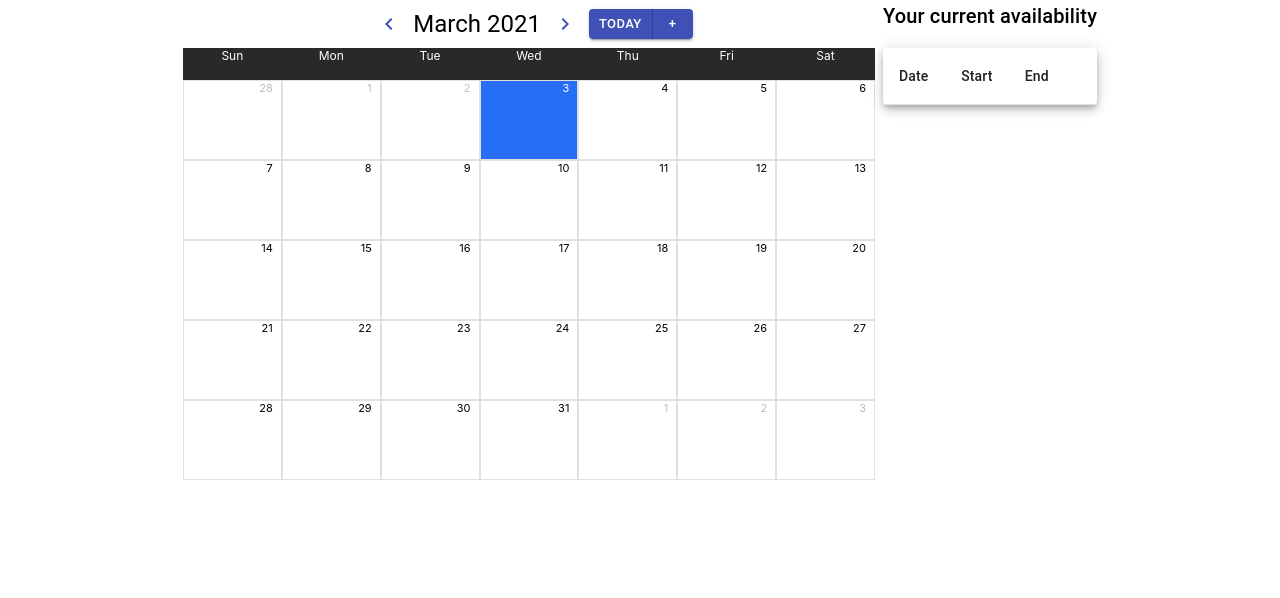
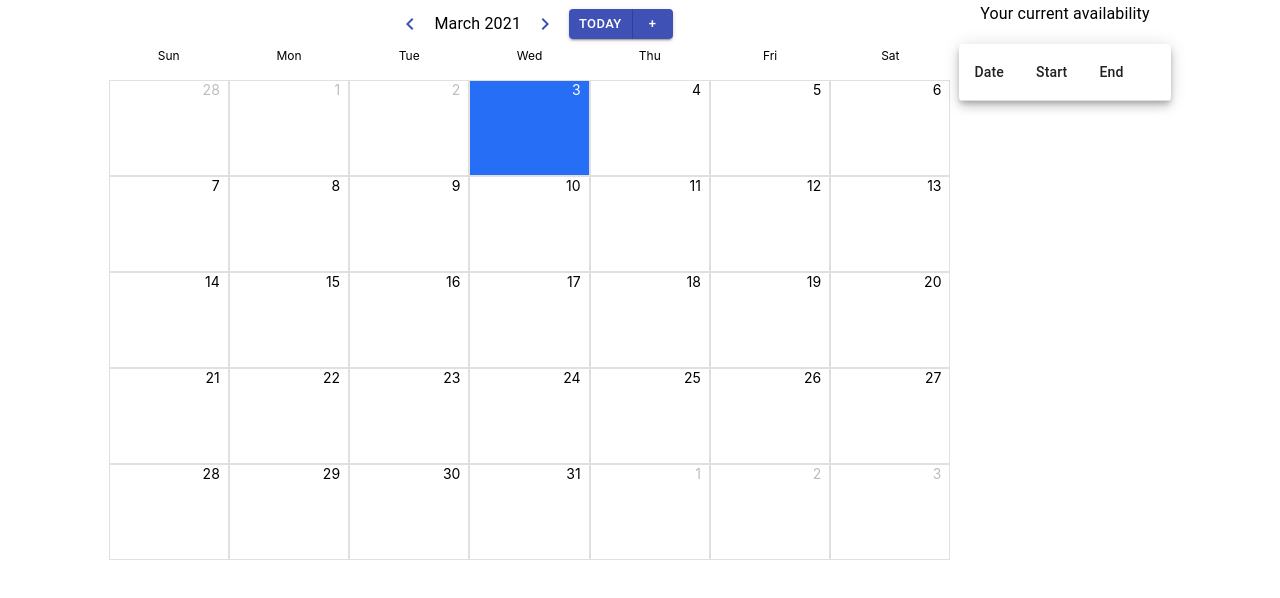
Before and after one commit to quddd/availability-calendar, a React (Create React App) app: page / in a window 1280 px wide. Shown: the top 598 px of the page. Built offline with nearby package versions, Linux system fonts and the light colour scheme.

Commit message:
more styling

```diff
--- a/src/components/Calendar.js
+++ b/src/components/Calendar.js
@@ -27,21 +27,22 @@ import {
 import NavigateNextIcon from "@material-ui/icons/NavigateNext";
 import NavigateBeforeIcon from "@material-ui/icons/NavigateBefore";
 import DeleteIcon from "@material-ui/icons/Delete";
+import FiberManualRecordIcon from "@material-ui/icons/FiberManualRecord";
 import Popup from "./Popup";
 import TimeForm from "./TimeForm";
 
 const useStyles = makeStyles((theme) => ({
   days: {
     border: `1px solid ${theme.palette.grey[300]}`,
-    height: "10vh",
+    height: "12vh",
     width: "14vw",
     padding: theme.spacing(0, 1),
-    fontSize: "calc(3px + 1vmin)",
+    fontSize: "calc(6px + 1vmin)",
     cursor: "pointer",
   },
   weekNames: {
-    color: theme.palette.common.white,
-    background: "#292929",
+    //color: theme.palette.common.white,
+    //background: "#292929",
     height: "4vh",
     width: "14vw",
     padding: theme.spacing(0, 1),
@@ -55,14 +56,22 @@ const useStyles = makeStyles((theme) => ({
     color: theme.palette.grey[400],
   },
   calendar: {
-    maxWidth: 700,
+    maxWidth: 850,
   },
   table: {
     marginTop: theme.spacing(2),
-    maxHeight: "40vh",
+    maxHeight: "50vh",
   },
   deleteIcon: {
     color: "#800080",
+  },
+  badge: {
+    marginRight: theme.spacing(0.5),
+    fontSize: "calc(1px + 1vmin)",
+    color: "green",
+  },
+  events: {
+    fontSize: "calc(4px + 1vmin)",
   },
 }));
 
@@ -136,7 +145,7 @@ function Calendar() {
             <IconButton color='primary' onClick={prevMonth}>
               <NavigateBeforeIcon />
             </IconButton>
-            <Typography component='h5' variant='h5'>
+            <Typography component='p' variant='subtitle1'>
               {format(currentDate, "MMMM yyyy")}
             </Typography>
             <IconButton color='primary' onClick={nextMonth}>
@@ -164,16 +173,19 @@ function Calendar() {
                   {availability
                     .filter((item) => isSameDay(item.start, day))
                     .map((date, key) => (
+                      <Grid key={key} container direction='row'>
                         <Typography
+                          className={classes.events}
                           variant='body2'
                           component='p'
                           display='block'
                           noWrap
                           align='left'
-                        key={key}
                         >
-                        {format(date.start, "haaa")}-{format(date.end, "haaa")}
+                          <FiberManualRecordIcon className={classes.badge} />
+                          {format(date.start, "h:mmaaa")}
                         </Typography>
+                      </Grid>
                     ))}
                 </Grid>
               ))}
@@ -181,7 +193,7 @@ function Calendar() {
           ))}
         </Grid>
         <Grid item>
-          <Typography align='center' variant='h6' component='h6'>
+          <Typography align='center' variant='subtitle1' component='p'>
             Your current availability
           </Typography>
           <TableContainer
```
Lines whose indentation alone changed are shown as unchanged.
